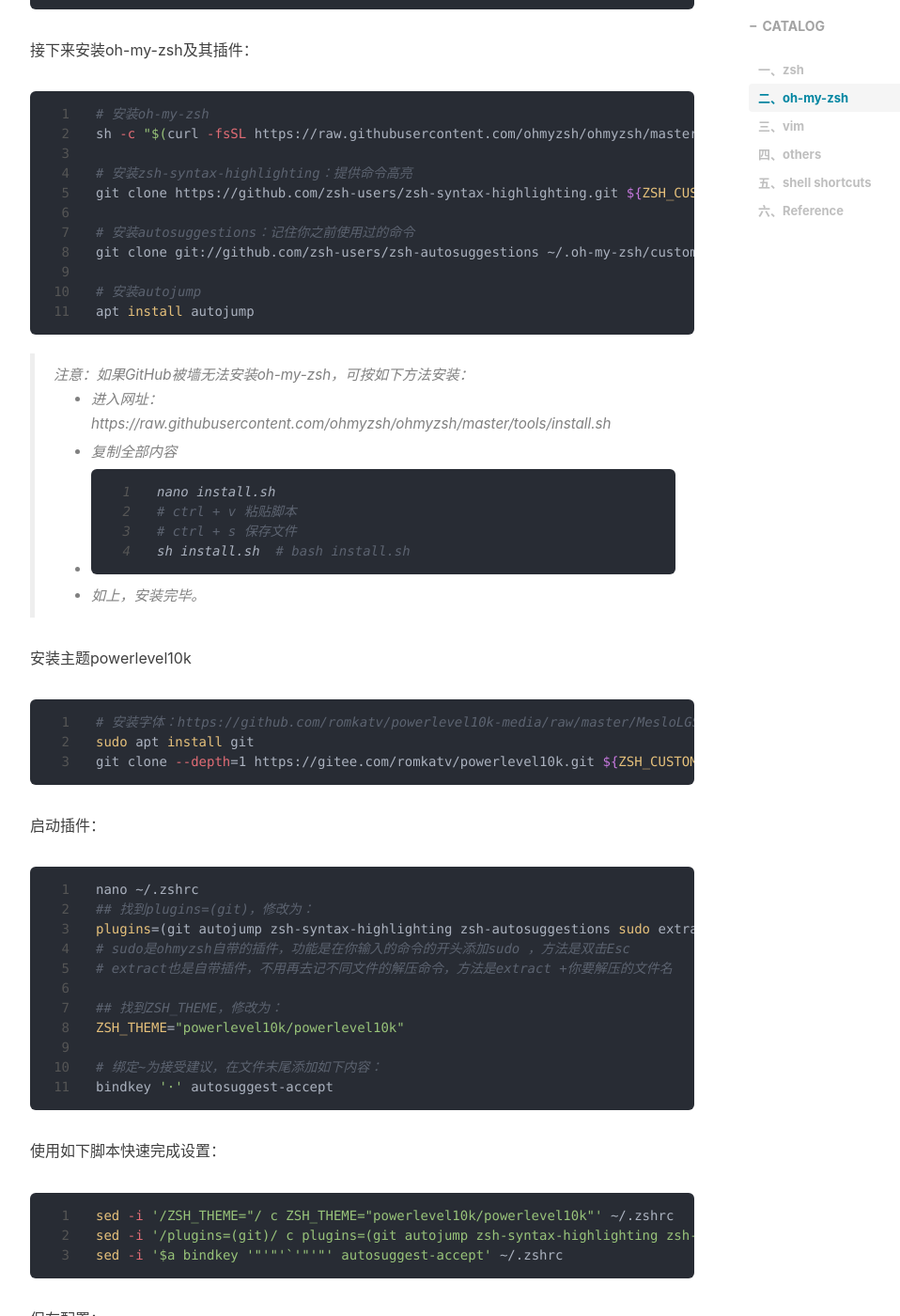
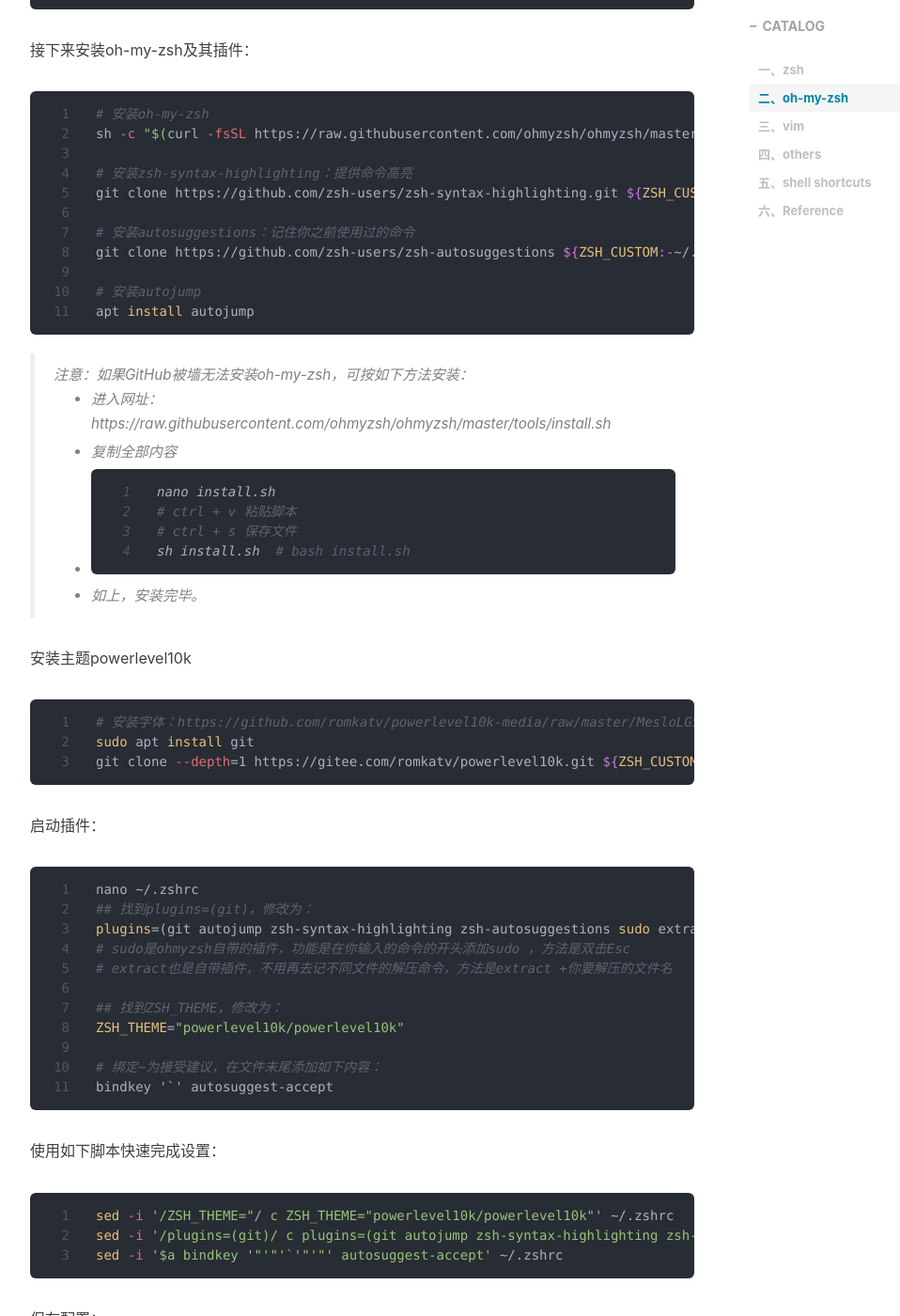
Before and after one commit to HappyTsing/HappyTsing.github.io, a Jekyll site: the page built from _posts/question.solution.tutorial/2021-04-01-Linux-Initialize-Shell-And-Plugins.md, in a window 1280 px wide and 1400 px high, scrolled down 965 px. Shown: the whole window at 94% size, without its empty margins (233-1191 px from the left). Built offline with Jekyll 4.4.1, drawn with Linux system fonts in a browser that asks for light colours; nearby versions of some CDN libraries; comment, search, counter and statistics services are not loaded.

Commit message:
zsh-autosuggestions修改为https下载

````diff
--- a/_posts/question.solution.tutorial/2021-04-01-Linux-Initialize-Shell-And-Plugins.md
+++ b/_posts/question.solution.tutorial/2021-04-01-Linux-Initialize-Shell-And-Plugins.md
@@ -47,7 +47,7 @@
 git clone https://github.com/zsh-users/zsh-syntax-highlighting.git ${ZSH_CUSTOM:-~/.oh-my-zsh/custom}/plugins/zsh-syntax-highlighting
 
 # 安装autosuggestions：记住你之前使用过的命令
-git clone git://github.com/zsh-users/zsh-autosuggestions ~/.oh-my-zsh/custom/plugins/zsh-autosuggestions
+git clone https://github.com/zsh-users/zsh-autosuggestions ${ZSH_CUSTOM:-~/.oh-my-zsh/custom}/plugins/zsh-autosuggestions
 
 # 安装autojump
 apt install autojump
@@ -89,7 +89,7 @@
 ZSH_THEME="powerlevel10k/powerlevel10k"
 
 # 绑定~为接受建议，在文件末尾添加如下内容：
-bindkey '·' autosuggest-accept
+bindkey '`' autosuggest-accept
 ```
 
 使用如下脚本快速完成设置：
````
Also changed, not shown: 1 other file.
